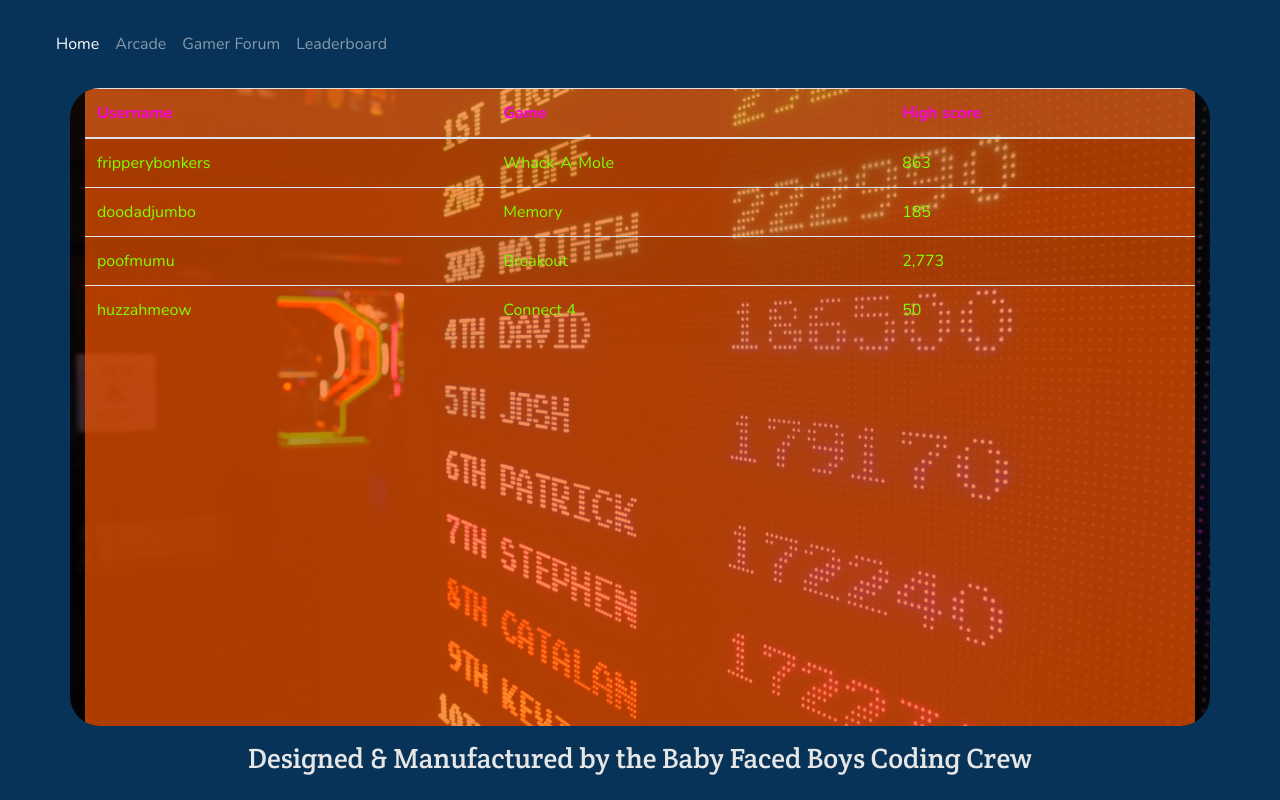
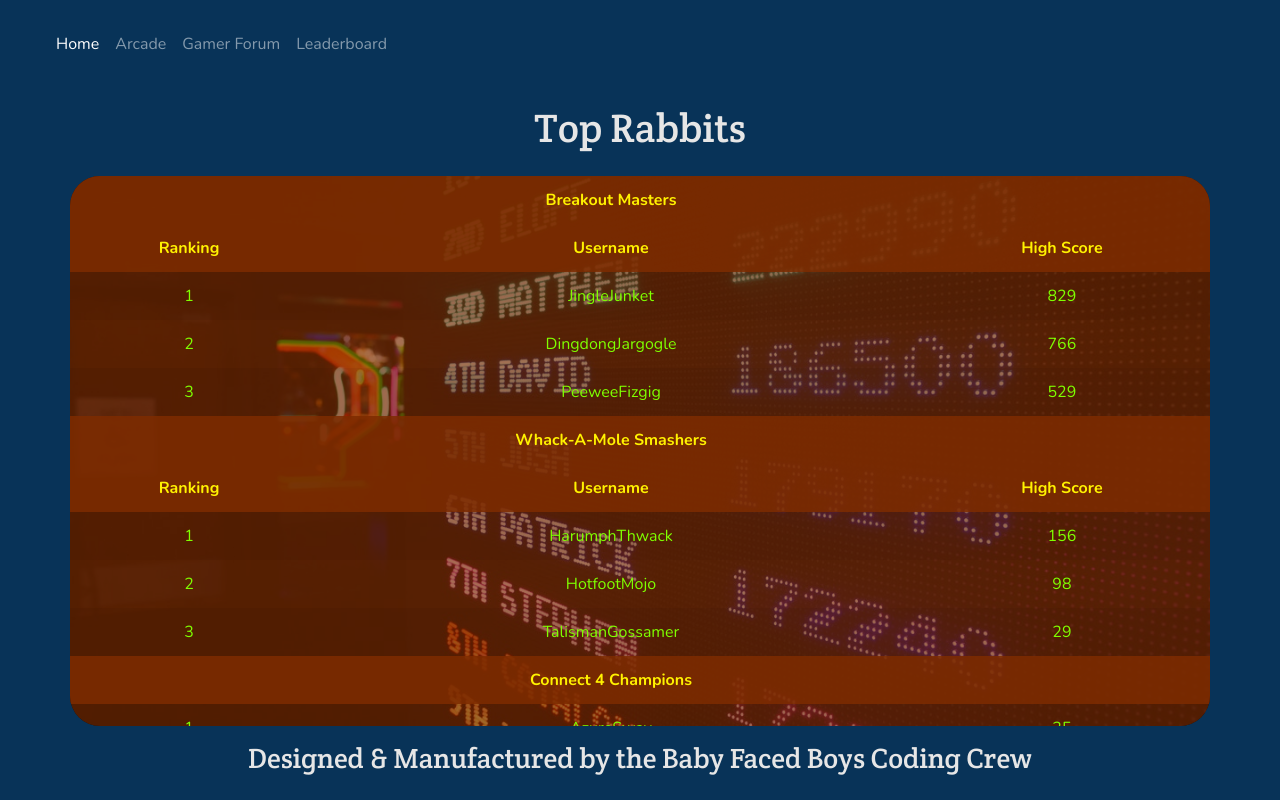
Before and after one commit to bethel-school-of-technology/team-baby-face-boys-frontend, a React (Create React App) app: page /leaderboard in a window 1280 px wide. Built offline with nearby package versions, Linux system fonts and the light colour scheme.

Commit message:
switched from a dad joke API to a Chuck Norris API and have completely implemented it on to the title page for now. Redesigned the leader board layout so it was more content focused and the table is well organized and easily added to.

```diff
--- a/src/App.css
+++ b/src/App.css
@@ -88,29 +88,33 @@ h4.title {
     overflow-y: scroll;
 } */
 
-.scoreboard {
+.leaderboard {
     background-image: url('./images/page_bkgnds/leaderboard.jpg');
     height: 1000px;
-    overflow-x: scroll;
+    overflow-x: hidden;
+    overflow-y: hidden;
     background-position: center;
     background-repeat: no-repeat;
     background-size: cover;
 }
 
 th {
-    background-color: rgba(230, 230, 230, 0.069);
-    color: rgb(255, 0, 230);
+    background-color: rgba(125, 44, 1, 0.861);
+    color: rgb(255, 242, 0);
 }
 
 .table {
     color: chartreuse;
-    overflow-x: scroll;
 }
 
 .table_holder {
-    background-color: rgba(255, 89, 0, 0.673);
+    background-color: rgba(125, 45, 1, 0.673);
     height: 100vh;
     min-width: 320px;
+
+}
+
+.game_name {
 
 }
 
--- a/src/components/dadjokes.js
+++ b/src/components/dadjokes.js
@@ -1,41 +1,29 @@
+import { useState } from "react";
+import { useEffect } from "react";
 import React from "react";
 
-const Dadjokes = () => {
-  const jokeButton = document.querySelector(".getJoke");
-  const jokeHolder = document.querySelector(".joke");
+const API_URL = 'http://api.icndb.com/jokes/random';
 
-  const buttonText = [
-    "Ugh.",
-    "🤦🏻‍♂️",
-    "omg dad.",
-    "you are the worst",
-    "seriously",
-    "stop it.",
-    "please stop",
-    "that was the worst one",
-  ];
+function Dadjokes() {
 
-  async function fetchJoke() {
-    const response = await fetch("https://icanhazdadjoke.com", {
-      headers: { Accept: "application/json" },
-    });
+    const [joke, setJoke] = useState('');
 
-    return response.json();
-  }
+const generateJoke = () => {
 
-  async function handleClick() {
-    const { joke } = await fetchJoke();
-    jokeHolder.textContent = joke;
-  }
+      fetch(API_URL)
+      .then(res => res.json())
+      .then(data => setJoke(data.value.joke));
+}
 
-  /* jokeButton.addEventListener("click", handleClick); */
+    useEffect(() => {
+    },[])
 
   return (
     <div class="wrapper">
       <div class="joke">
-        <p>Dad Jokes</p>
+        <p>{joke}</p>
       </div>
-      <button class="getJoke" >Get a Joke</button>
+      <button onClick={generateJoke} >Get a Joke</button>
     </div>
   );
 };
--- a/src/screens/leaderboard.js
+++ b/src/screens/leaderboard.js
@@ -10,39 +10,99 @@ const Leaderboard = () => {
           <Navbar />
         </div>
       </div>
-      <div className="container  scoreboard"><div className="table_holder" >
-      <table class="table table-striped">
+      <div className="row">
+        <div className="col-sm p-3 text-center">
+         <h1>Top Rabbits</h1>
+        </div>
+      </div>
+      <div className="container px-0 leaderboard">
+        <div className="table_holder">
+        <table className="table table-striped  table-borderless text-center">
           <thead>
-
             <tr>
+              <th></th>
+              <th>Breakout Masters</th>
+              <th></th>
+            </tr>
+            <tr>
+              <th>Ranking</th>
               <th>Username</th>
-        <th>Game</th>
-        <th>High score</th>
+              <th>High Score</th>
             </tr>
           </thead>
           <tbody>
             <tr>
-        <td>fripperybonkers</td>
-        <td>Whack-A-Mole</td>
-        <td>863</td>
+              <td>1</td>
+              <td>JingleJunket</td>
+              <td>829</td>
+
             </tr>
             <tr>
-        <td>doodadjumbo</td>
-        <td>Memory</td>
-        <td>185</td>
+              <td>2</td>
+              <td>DingdongJargogle</td>
+              <td>766</td>
             </tr>
             <tr>
-        <td>poofmumu</td>
-        <td>Breakout</td>
-        <td>2,773</td>
+              <td>3</td>
+              <td>PeeweeFizgig</td>
+              <td>529</td>
+            </tr>
+          </tbody>
+          <thead>
+            <tr>
+              <th></th>
+              <th>Whack-A-Mole Smashers</th>
+              <th></th>
             </tr>
             <tr>
-        <td>huzzahmeow</td>
-        <td>Connect 4</td>
-        <td>50</td>
+              <th>Ranking</th>
+              <th>Username</th>
+              <th>High Score</th>
+            </tr>
+          </thead>
+          <tbody>
+            <tr>
+              <td>1</td>
+              <td>HarumphThwack</td>
+              <td>156</td>
+            </tr>
+            <tr>
+              <td>2</td>
+              <td>HotfootMojo</td>
+              <td>98</td>
+            </tr>
+            <tr>
+              <td>3</td>
+              <td>TalismanGossamer</td>
+              <td>29</td>
             </tr>
           </tbody>
-  </table></div>
+          <thead>
+            <tr>
+              <th></th>
+              <th>Connect 4 Champions</th>
+              <th></th>
+            </tr>
+          </thead>
+          <tbody>
+            <tr>
+              <td>1</td>
+              <td>AzureSway</td>
+              <td>25</td>
+            </tr>
+            <tr>
+              <td>2</td>
+              <td>GlitchKerplunk</td>
+              <td>18</td>
+            </tr>
+            <tr>
+              <td>3</td>
+              <td>YoyoHokum</td>
+              <td>15</td>
+            </tr>
+          </tbody>
+        </table>
+        </div>
       </div>
       <div className="row footer">
         <div className="col text-center p-3">
```
Lines whose indentation alone changed are shown as unchanged.
